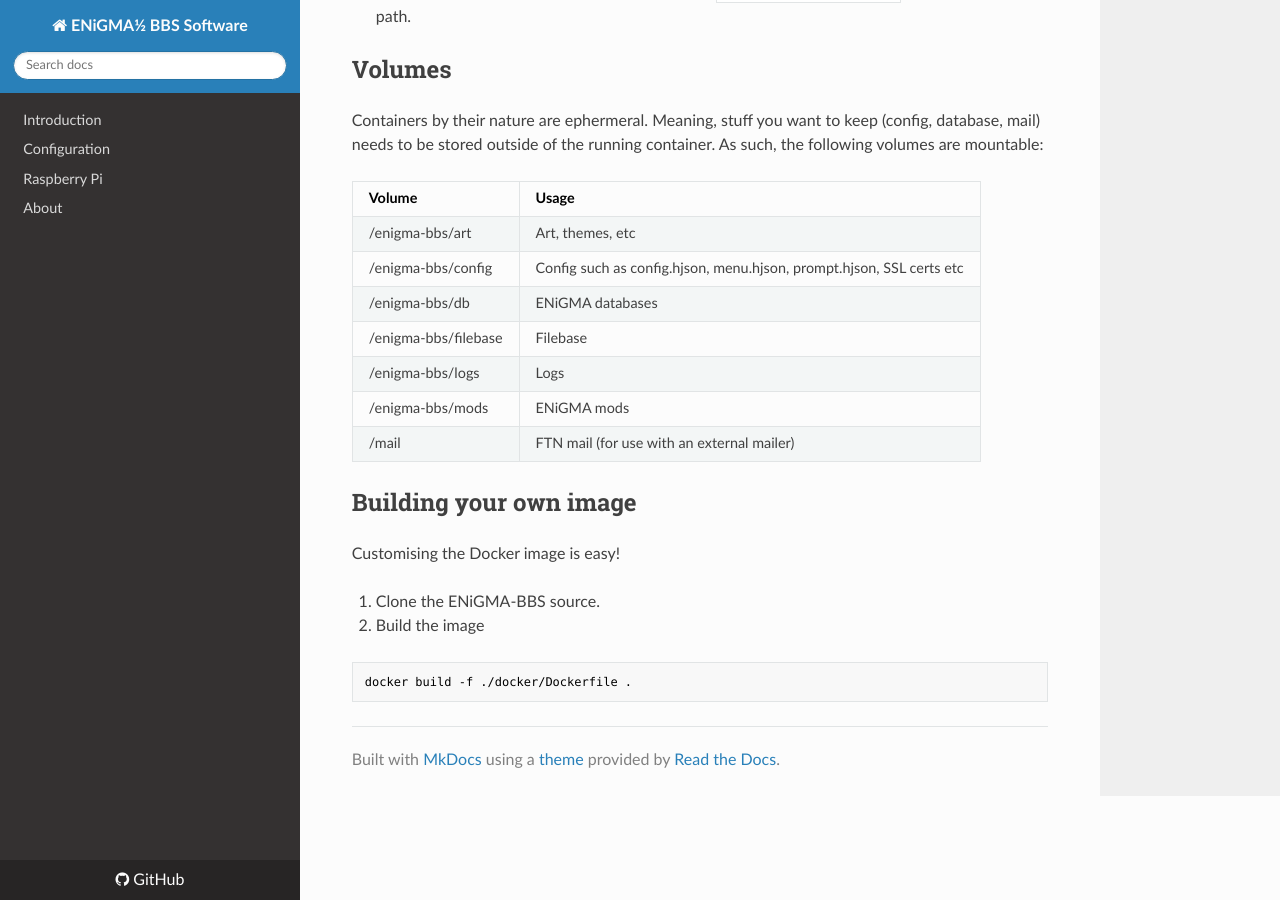
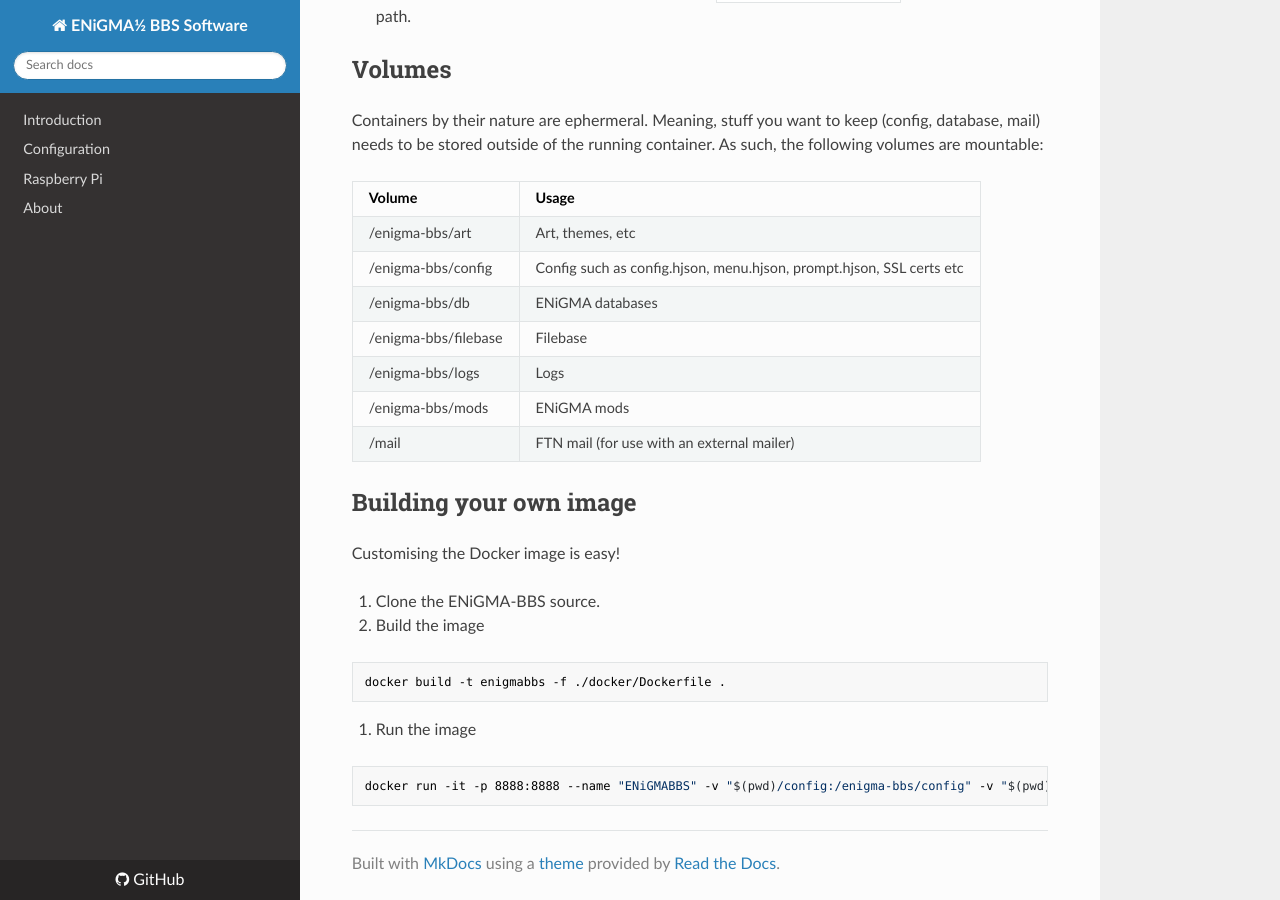
Before and after one commit to NuSkooler/enigma-bbs, an MkDocs documentation site: the page built from docs/_docs/installation/docker.md, in a window 1280 px wide and 900 px high, scrolled down 997 px. Built offline with MkDocs 1.6.1, drawn with Linux system fonts in a browser that asks for light colours; nearby versions of some CDN libraries; old or Windows-style settings are respelled for this version of MkDocs.

Commit message:
Small doc change to add running custom container

````diff
--- a/docs/_docs/installation/docker.md
+++ b/docs/_docs/installation/docker.md
@@ -71,5 +71,9 @@ Customising the Docker image is easy!
 1. Clone the ENiGMA-BBS source.
 2. Build the image
 ```bash
-docker build -f ./docker/Dockerfile .
+docker build -t enigmabbs -f ./docker/Dockerfile .
 ```
+3. Run the image
+```bash
+docker run -it -p 8888:8888 --name "ENiGMABBS" -v "$(pwd)/config:/enigma-bbs/config" -v "$(pwd)/db:/enigma-bbs/db" -v "$(pwd)/logs:/enigma-bbs/logs" -v "$(pwd)/filebase:/enigma-bbs/filebase" -v "$(pwd)/art:/enigma-bbs/art" -v "$(pwd)/mods:/enigma-bbs/mods" -v "$(pwd)/mail:/mail" enigmabbs
+```
````
